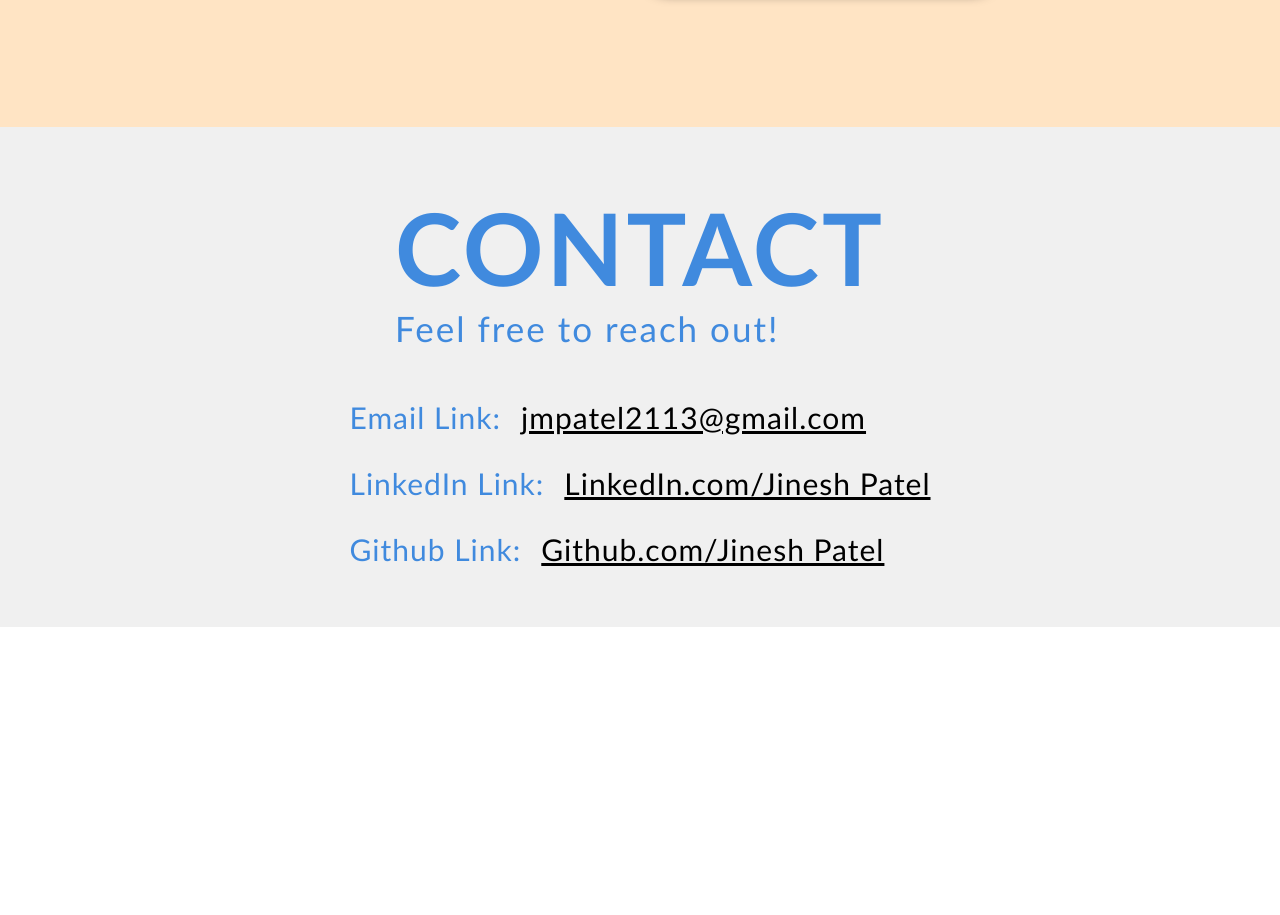
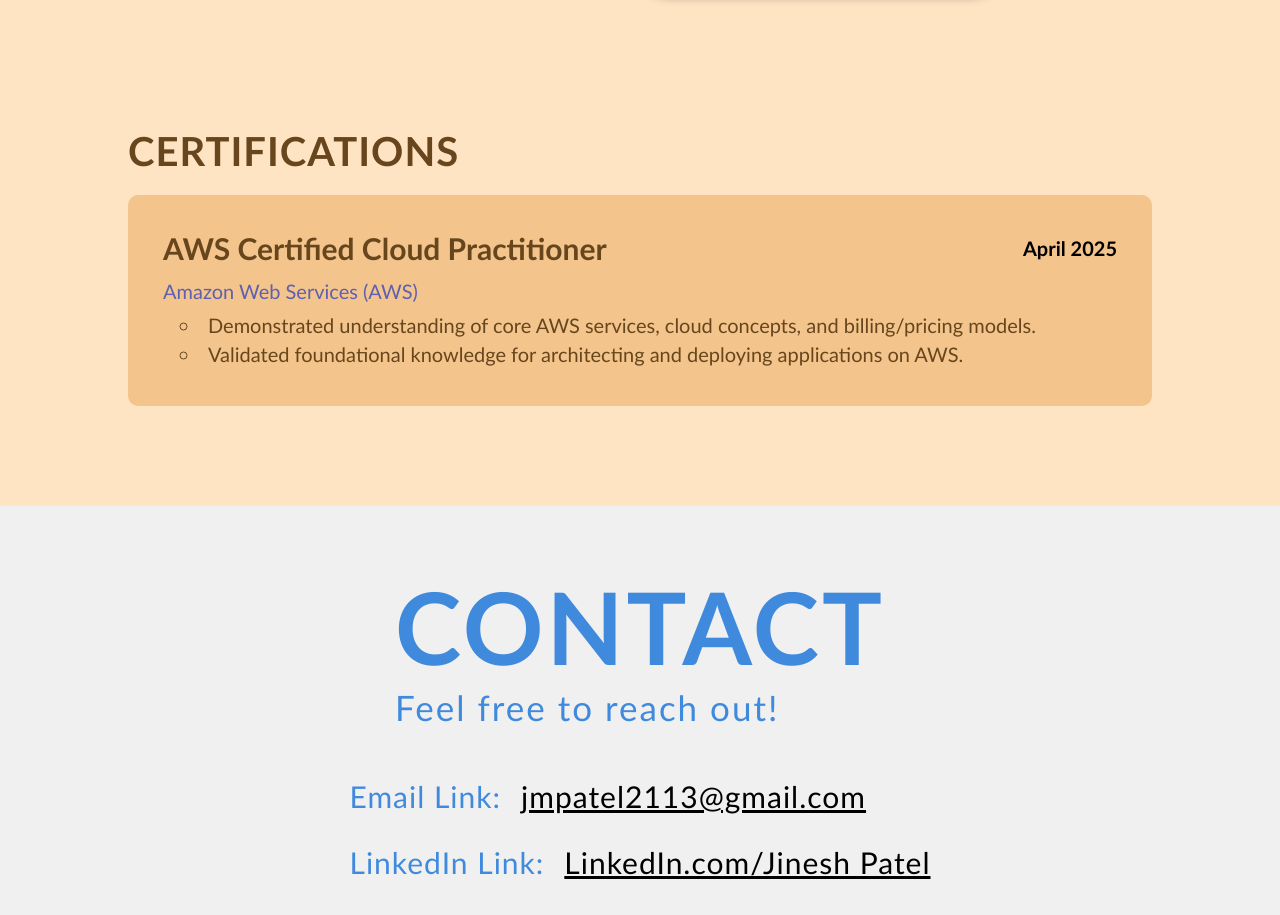
Before and after one commit to jmpatel2113/jineshpatel, a React (Vite) app: page / in a window 1280 px wide. Shown: the part 5820-6735 px from the top of the page. Before the commit the page ends 6447 px from the top, so only its background shows below. Built offline with nearby package versions, Linux system fonts and the light colour scheme.

Commit message:
Added certifications

```diff
--- a/src/App.jsx
+++ b/src/App.jsx
@@ -5,6 +5,7 @@ import Picture from './components/Picture/Picture';
 import Experience from './components/Experience/Experience';
 import Projects from './components/Projects/Projects';
 import Contact from './components/Contact/Contact';
+import Certifications from './components/Certifications/Certifications';
 
 function App() {
 
@@ -15,6 +16,7 @@ function App() {
       <About/>
       <Experience/>
       <Projects/>
+      <Certifications/>
       <Contact/>
     </div>
   )
--- /dev/null
+++ b/src/components/Certifications/Certifications.jsx
@@ -0,0 +1,33 @@
+import styles from "./Certifications.module.css";
+import certifications from "../../data/certifications.json";
+
+const Certifications = () => {
+  return (
+    <section className={styles.container} id="certifications">
+      <h1 className={styles.title}>CERTIFICATIONS</h1>
+      <ul className={styles.certificationList}>
+        {certifications.map((cert, id) => (
+          <li key={id} className={styles.certItem}>
+            <div className={styles.certDetails}>
+
+              <div className={styles.certHeader}>
+                <h3>{cert.title}</h3>
+                <span className={styles.date}>{cert.date}</span>
+              </div>
+
+              <p>{cert.issuer}</p>
+
+              <ul>
+                {cert.details.map((item, idx) => (
+                  <li key={idx}>{item}</li>
+                ))}
+              </ul>
+            </div>
+          </li>
+        ))}
+      </ul>
+    </section>
+  );
+};
+
+export default Certifications;
--- /dev/null
+++ b/src/components/Certifications/Certifications.module.css
@@ -0,0 +1,73 @@
+@import "../../variables.css";
+
+.container {
+  color: var(--color-experience-text);
+  margin-top: 100px;
+  margin-left: 10%;
+  margin-right: 10%;
+}
+
+.title {
+  color: var(--color-experience-text);
+  font-size: 40px;
+  font-weight: 1000;
+  letter-spacing: 1px;
+  margin-bottom: 2%;
+}
+
+.certHeader {
+  display: flex;
+  justify-content: space-between;
+  align-items: center;
+  margin-bottom: 8px;
+}
+
+.certHeader h3 {
+  font-size: 26px;
+  font-weight: 600;
+  margin: 0;
+}
+
+.date {
+  font-size: 20px;
+  font-weight: 700;
+  color: rgb(0, 0, 0);
+  margin-bottom: 5px;
+}
+
+.certificationList {
+  display: flex;
+  flex-direction: column;
+  gap: 40px;
+}
+
+.certItem {
+  background-color: var(--background-color-experience);
+  border-radius: 10px;
+  padding: 35px;
+  display: flex;
+  flex-direction: column;
+}
+
+.certDetails h3 {
+  font-size: 30px;
+  font-weight: 600;
+  margin-bottom: 5px;
+}
+
+.certDetails p {
+  font-size: 20px;
+  color: rgb(94, 96, 177);
+  margin-bottom: 5px;
+}
+
+.certDetails ul {
+  list-style-position: inside;
+  font-size: 20px;
+  margin-left: 17px;
+  margin-top: 10px;
+}
+
+.certDetails ul li {
+  margin-bottom: 5px;
+}
--- a/src/components/Experience/Experience.jsx
+++ b/src/components/Experience/Experience.jsx
@@ -1,4 +1,3 @@
-import React from 'react';
 import styles from "./Experience.module.css";
 import skills from "../../data/skills.json";
 import history from "../../data/history.json";
--- /dev/null
+++ b/src/data/certifications.json
@@ -0,0 +1,10 @@
+[
+  {
+  "title": "AWS Certified Cloud Practitioner",
+  "issuer": "Amazon Web Services (AWS)",
+  "date": "April 2025",
+  "details": [
+    "Demonstrated understanding of core AWS services, cloud concepts, and billing/pricing models.",
+    "Validated foundational knowledge for architecting and deploying applications on AWS."]
+  }
+]
```
